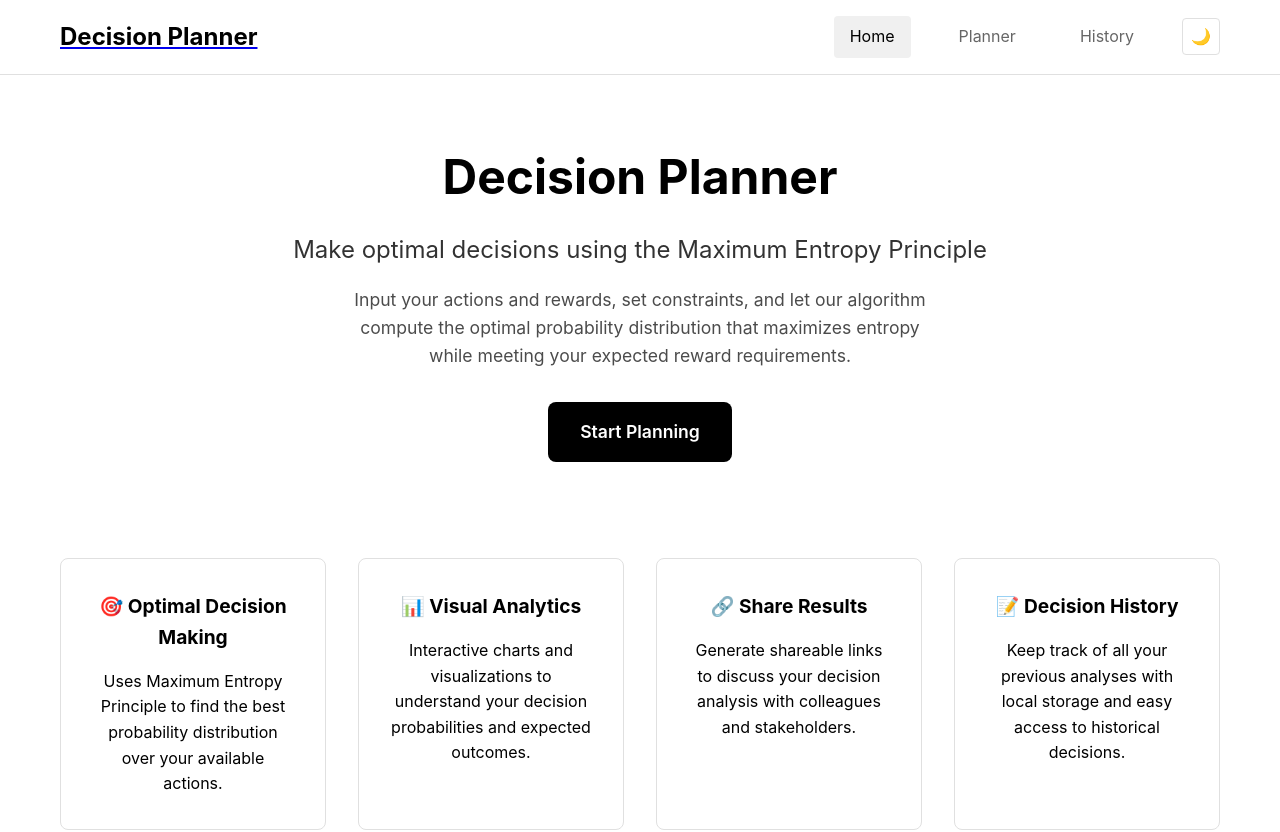
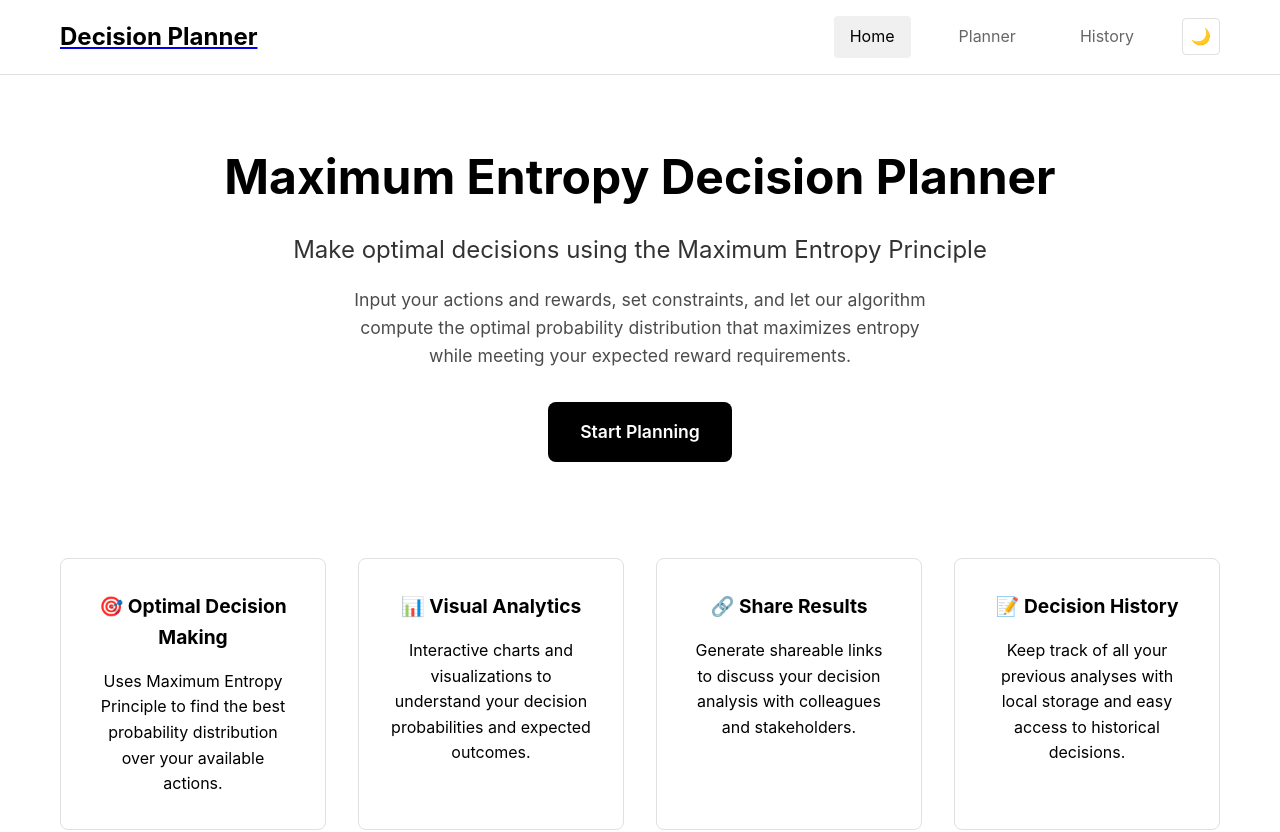
Before and after one commit to shreejaykurhade/Entropy-Decision-Planner, a React (Create React App) app in the folder frontend/: page / in a window 1280 px wide. Shown: the top 832 px of the page. Built offline with nearby package versions, Linux system fonts and the light colour scheme; no server answers.

Commit message:
Revert "update hero"
This reverts commit f13c850ac5f0f233f1eb111d354e4660159d7ff7.

```diff
--- a/frontend/src/components/LandingPage.js
+++ b/frontend/src/components/LandingPage.js
@@ -5,7 +5,7 @@ const LandingPage = () => {
     <div className="landing-page">
       <div className="container">
         <section className="hero">
-          <h1>Decision Planner</h1>
+          <h1>Maximum Entropy Decision Planner</h1>
           <p className="hero-subtitle">Make optimal decisions using the Maximum Entropy Principle</p>
           <p className="hero-description">
             Input your actions and rewards, set constraints, and let our algorithm compute the optimal probability
```
